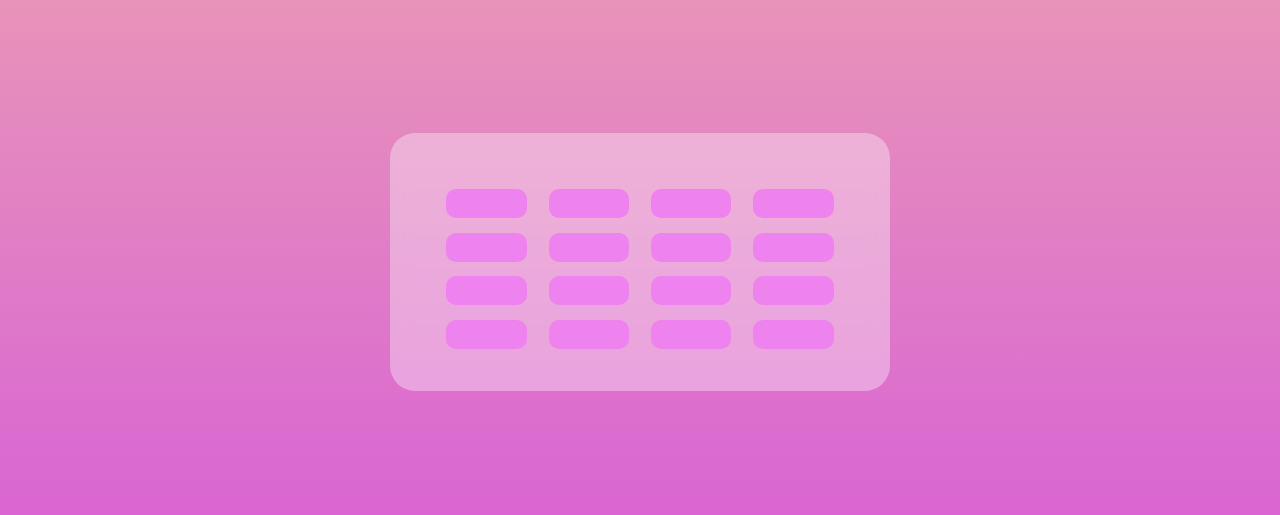
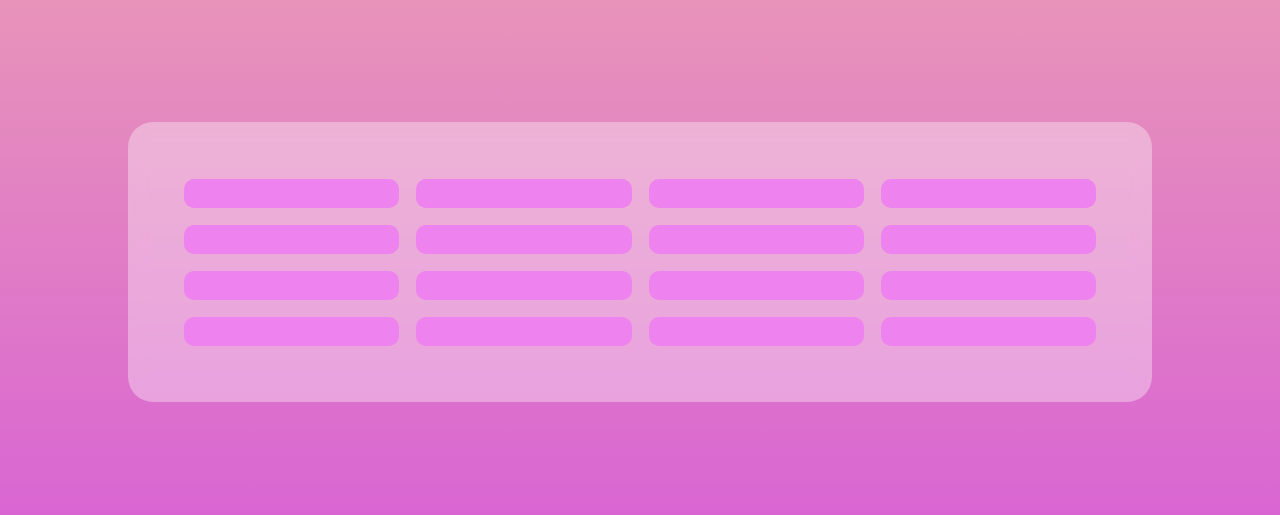
Before and after one commit to lroux07/memory, a website built with Vite: page index.html in a window 1280 px wide. Shown: the part 193-708 px from the top of the page. Built offline with nearby package versions, Linux system fonts and the light colour scheme.

Commit message:
Finish random

```diff
--- a/index.html
+++ b/index.html
@@ -9,23 +9,24 @@
   </head>
   <body>
     <h1>Memory</h1>
+
    <section>
-    <div class="cards" data-index-number="1">1</div>
-    <div class="cards" data-index-number="2">2</div>
-    <div class="cards" data-index-number="3">3</div>
-    <div class="cards" data-index-number="4">4</div>
-    <div class="cards" data-index-number="5">5</div>
-    <div class="cards" data-index-number="6">6</div>
-    <div class="cards" data-index-number="7">7</div>
-    <div class="cards" data-index-number="8">8</div>
-    <div class="cards" data-index-number="1">1</div>
-    <div class="cards" data-index-number="2">2</div>
-    <div class="cards" data-index-number="3">3</div>
-    <div class="cards" data-index-number="4">4</div>
-    <div class="cards" data-index-number="5">5</div>
-    <div class="cards" data-index-number="6">6</div>
-    <div class="cards" data-index-number="7">7</div>
-    <div class="cards" data-index-number="8">8</div>
+    <div class="cards" data-index-number=""></div>
+    <div class="cards" data-index-number=""></div>
+    <div class="cards" data-index-number=""></div>
+    <div class="cards" data-index-number=""></div>
+    <div class="cards" data-index-number=""></div>
+    <div class="cards" data-index-number=""></div>
+    <div class="cards" data-index-number=""></div>
+    <div class="cards" data-index-number=""></div>
+    <div class="cards" data-index-number=""></div>
+    <div class="cards" data-index-number=""></div>
+    <div class="cards" data-index-number=""></div>
+    <div class="cards" data-index-number=""></div>
+    <div class="cards" data-index-number=""></div>
+    <div class="cards" data-index-number=""></div>
+    <div class="cards" data-index-number=""></div>
+    <div class="cards" data-index-number=""></div>
    </section>
 
     <script type="module" src="/main.js"></script>
--- a/main.js
+++ b/main.js
@@ -4,9 +4,20 @@ let game_return = 0;
 let firstCard;
 let secondCard;
 
+let tab = ["1", "2", "3", "4", "5", "6", "7", "8", "1", "2", "3", "4", "5", "6", "7", "8"];
+let result = [];
+
+while(tab.length > 0) {
+  let random = Math.floor(Math.random() * tab.length);
+  result.push(tab[random]);
+  tab = tab.slice(0, random).concat(tab.slice(random + 1));
+}
+
 for(let i = 0; i < cards.length; i++) {
+  const element = cards[i];
+  element.textContent = result[i];
+  element.dataset.indexNumber = result[i];
   cards[i].addEventListener("click", ()=> {
-    const element = cards[i];
     if(user_return === 0) {
       firstCard = element;
       firstCard.style.backgroundColor = "#ffffff5a";
--- a/style.css
+++ b/style.css
@@ -31,13 +31,13 @@ h1 {
 section {
   display: grid;
   grid-template-columns: repeat(4, 1fr);
-  grid-gap: 3%;
+  grid-gap: 7px;
   grid-auto-rows: minmax(0 5%);
   /* border: 2px solid #1e1e1e; */
   padding: 5%;
-  margin: 10%;
-  height: 500px;
-  width: 500px;
+  margin: 20%;
+  height: 100%;
+  width: 100%;
   border-radius: 25px;
   background-color: #ffffff5a;
   backdrop-filter: blur(8px);
```
